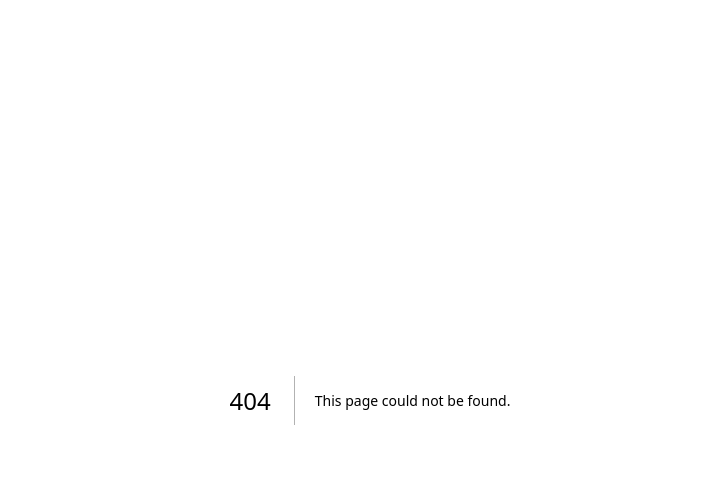
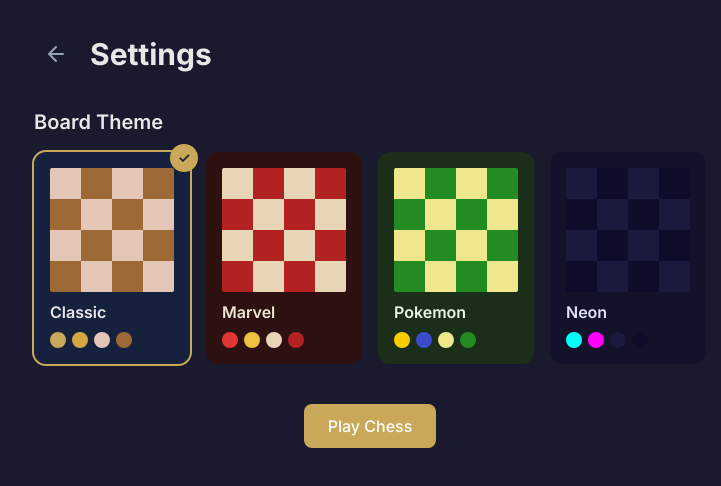
Before and after one commit to Hakiick/ChessGame, a Next.js app in the folder chess-fighter/: page /settings in a window 1280 px wide. Before the commit this address had no page. Shown: the top 486 px of the page, without its empty margins (270-991 px from the left). Built offline with nearby package versions, Linux system fonts and the light colour scheme.

Commit message:
feat(themes): add settings page with theme preview and selection
Co-Authored-By: Claude Opus 4.6 <noreply@anthropic.com>

```diff
--- /dev/null
+++ b/chess-fighter/src/app/settings/page.tsx
@@ -0,0 +1,146 @@
+'use client';
+
+import Link from 'next/link';
+import { useTheme } from '@/themes';
+import type { ThemeConfig } from '@/themes';
+
+function ThemePreviewBoard({ theme }: { theme: ThemeConfig }) {
+  return (
+    <div
+      className="grid grid-cols-4 grid-rows-[repeat(4,1fr)] aspect-square w-full overflow-hidden rounded-sm"
+      aria-hidden="true"
+    >
+      {Array.from({ length: 16 }, (_, i) => {
+        const row = Math.floor(i / 4);
+        const col = i % 4;
+        const isLight = (row + col) % 2 === 0;
+        return (
+          <div
+            key={i}
+            className="aspect-square"
+            style={{ backgroundColor: isLight ? theme.boardLight : theme.boardDark }}
+          />
+        );
+      })}
+    </div>
+  );
+}
+
+function ThemeCard({
+  theme,
+  isActive,
+  onSelect,
+}: {
+  theme: ThemeConfig;
+  isActive: boolean;
+  onSelect: () => void;
+}) {
+  return (
+    <button
+      type="button"
+      onClick={onSelect}
+      className="group relative flex flex-col gap-2 rounded-xl p-3 transition-transform duration-150 hover:scale-[1.02] active:scale-[0.98] focus-visible:outline-none focus-visible:ring-2 focus-visible:ring-offset-2 sm:p-4"
+      style={{
+        backgroundColor: theme.surfaceColor,
+        color: theme.textColor,
+        outlineColor: isActive ? theme.primaryColor : 'transparent',
+        outline: isActive ? `2px solid ${theme.primaryColor}` : '2px solid transparent',
+      }}
+      aria-label={`Select ${theme.name} theme${isActive ? ' (active)' : ''}`}
+      aria-pressed={isActive}
+    >
+      {/* Active indicator */}
+      {isActive && (
+        <span
+          className="absolute -top-2 -right-2 flex h-6 w-6 items-center justify-center rounded-full text-xs font-bold sm:h-7 sm:w-7 sm:text-sm"
+          style={{ backgroundColor: theme.primaryColor, color: theme.bgColor }}
+          aria-hidden="true"
+        >
+          &#10003;
+        </span>
+      )}
+
+      {/* Preview board */}
+      <ThemePreviewBoard theme={theme} />
+
+      {/* Theme name */}
+      <span className="text-sm font-semibold sm:text-base" style={{ color: theme.textColor }}>
+        {theme.name}
+      </span>
+
+      {/* Color swatches */}
+      <div className="flex gap-1.5">
+        {[theme.primaryColor, theme.accentColor, theme.boardLight, theme.boardDark].map(
+          (color) => (
+            <span
+              key={color}
+              className="h-3 w-3 rounded-full sm:h-4 sm:w-4"
+              style={{ backgroundColor: color }}
+              aria-hidden="true"
+            />
+          ),
+        )}
+      </div>
+    </button>
+  );
+}
+
+export default function SettingsPage() {
+  const { theme: activeTheme, setTheme, themes } = useTheme();
+
+  return (
+    <main className="flex min-h-dvh flex-col items-center px-4 py-6 sm:py-8">
+      {/* Header */}
+      <div className="mb-6 flex w-full max-w-2xl items-center gap-3 sm:mb-8">
+        <Link
+          href="/"
+          className="inline-flex min-h-[44px] min-w-[44px] items-center justify-center rounded-lg text-muted transition-colors hover:text-foreground focus-visible:outline-none focus-visible:ring-2 focus-visible:ring-primary"
+          aria-label="Back to home"
+        >
+          <svg
+            xmlns="http://www.w3.org/2000/svg"
+            width="24"
+            height="24"
+            viewBox="0 0 24 24"
+            fill="none"
+            stroke="currentColor"
+            strokeWidth="2"
+            strokeLinecap="round"
+            strokeLinejoin="round"
+            aria-hidden="true"
+          >
+            <path d="M19 12H5M12 19l-7-7 7-7" />
+          </svg>
+        </Link>
+        <h1 className="text-2xl font-bold text-foreground sm:text-3xl">Settings</h1>
+      </div>
+
+      {/* Theme selection */}
+      <section className="w-full max-w-2xl" aria-labelledby="theme-heading">
+        <h2 id="theme-heading" className="mb-4 text-lg font-semibold text-foreground sm:text-xl">
+          Board Theme
+        </h2>
+        <div className="grid grid-cols-2 gap-3 sm:gap-4 lg:grid-cols-4">
+          {themes.map((t) => (
+            <ThemeCard
+              key={t.id}
+              theme={t}
+              isActive={t.id === activeTheme.id}
+              onSelect={() => setTheme(t.id)}
+            />
+          ))}
+        </div>
+      </section>
+
+      {/* Back to game link */}
+      <div className="mt-8 sm:mt-10">
+        <Link
+          href="/play"
+          className="inline-flex min-h-[44px] items-center justify-center rounded-lg bg-primary px-6 py-2 text-sm font-medium text-white transition-transform duration-150 hover:scale-[1.02] active:scale-[0.98] focus-visible:outline-none focus-visible:ring-2 focus-visible:ring-primary focus-visible:ring-offset-2 focus-visible:ring-offset-background sm:text-base"
+        >
+          Play Chess
+        </Link>
+      </div>
+    </main>
+  );
+}
```
